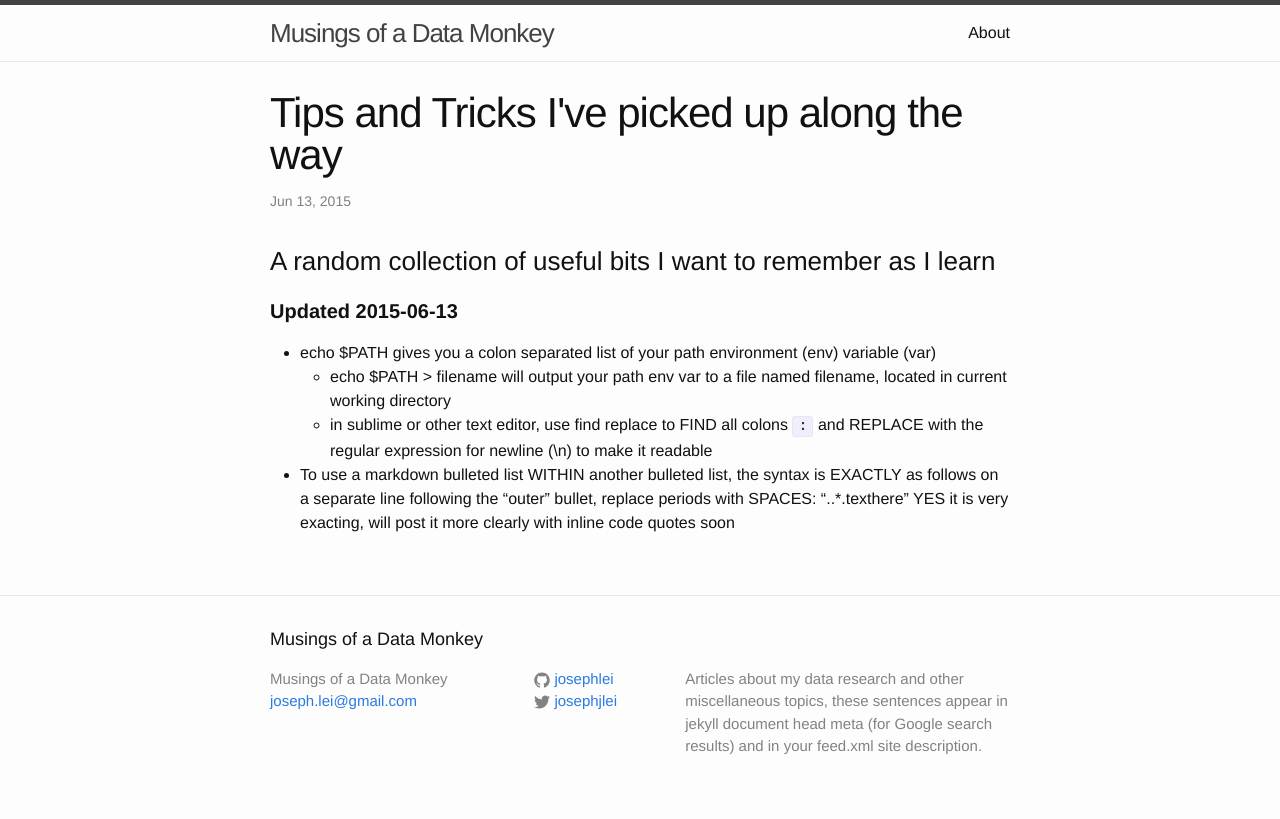
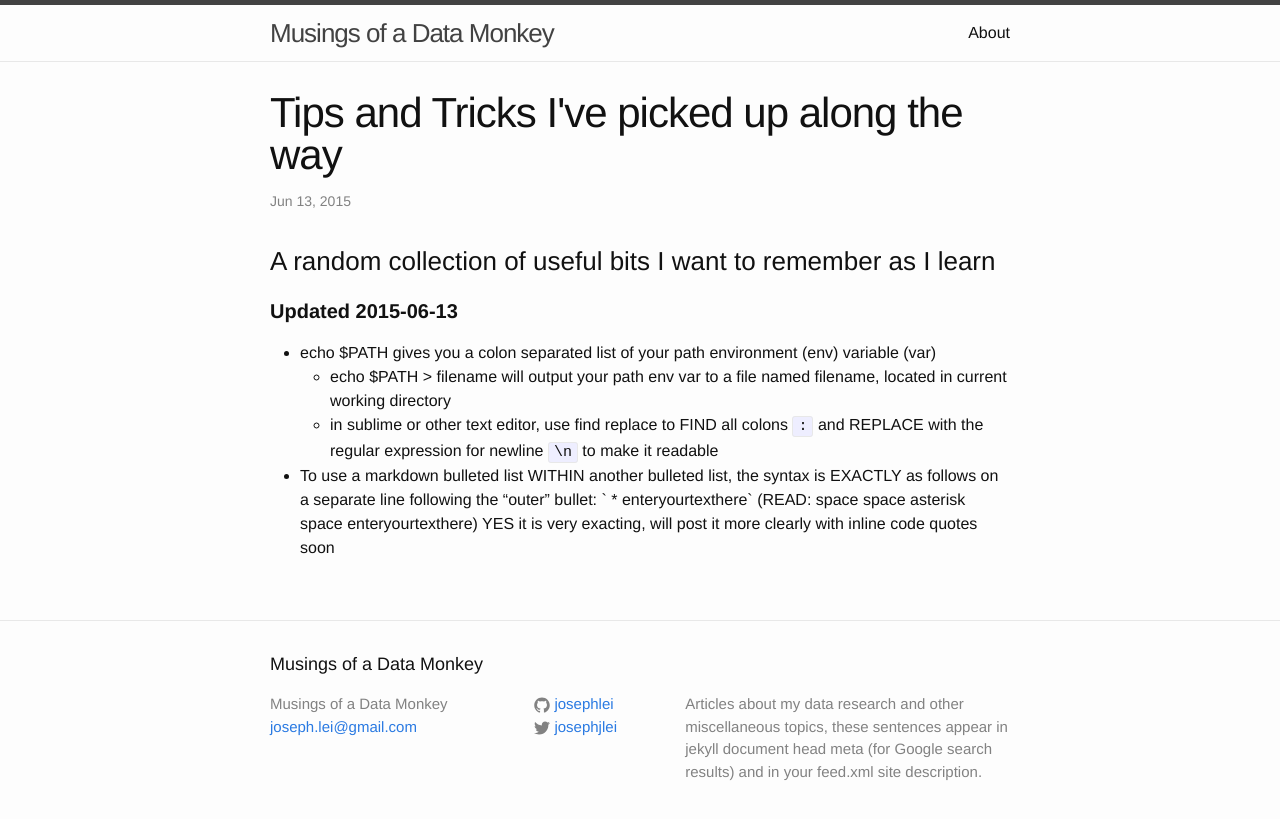
Before and after one commit to josephlei/jjl-website, a Jekyll site: the page built from _posts/2015-06-13-tips-and-tricks.markdown, in a window 1280 px wide. Shown: the top 819 px of the page. Built offline with Jekyll 4.4.1, drawn with Linux system fonts in a browser that asks for light colours.

Commit message:
direct shell update

```diff
--- a/_posts/2015-06-13-tips-and-tricks.markdown
+++ b/_posts/2015-06-13-tips-and-tricks.markdown
@@ -12,5 +12,7 @@ published: true
 
 * echo $PATH gives you a colon separated list of your path environment (env) variable (var)
   * echo $PATH > filename will output your path env var to a file named filename, located in current working directory
-  * in sublime or other text editor, use find replace to FIND all colons `:` and REPLACE with the regular expression for newline (\n) to make it readable
-* To use a markdown bulleted list WITHIN another bulleted list, the syntax is EXACTLY as follows on a separate line following the "outer" bullet, replace periods with SPACES: "..*.texthere" YES it is very exacting, will post it more clearly with inline code quotes soon
+  * in sublime or other text editor, use find replace to FIND all colons `:` and REPLACE with the regular expression for newline `\n` to make it readable
+* To use a markdown bulleted list WITHIN another bulleted list, the syntax is EXACTLY as follows on a separate line following the "outer" bullet:
+`  * enteryourtexthere` (READ: space space asterisk space enteryourtexthere)
+YES it is very exacting, will post it more clearly with inline code quotes soon
```
